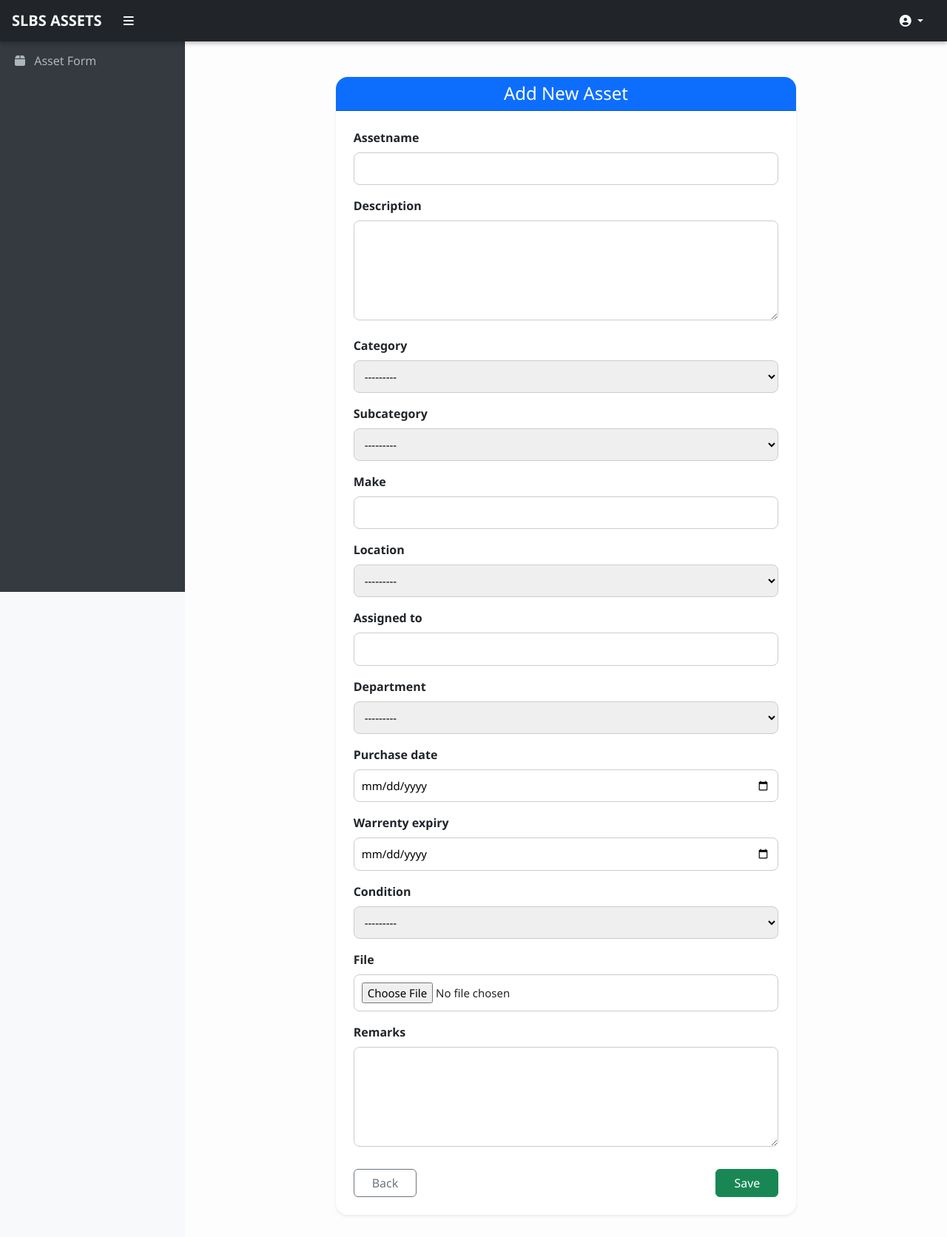
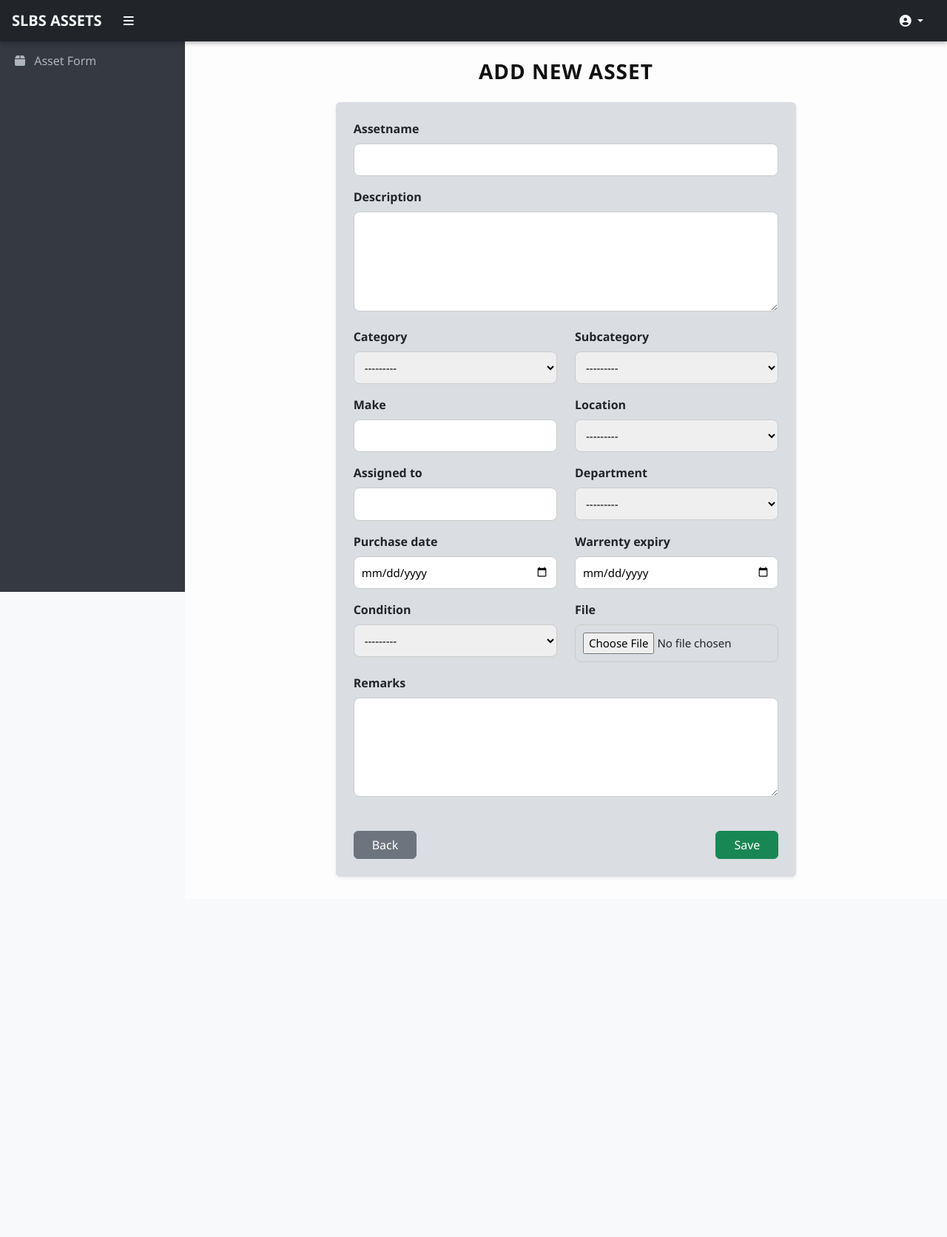
Before and after one commit to Fathimarehna/slbs_asset_management, a Django app: page /assetform/user in a window 1280 px wide. Shown: the whole page at 74% size. After the commit the page ends 1185 px from the top, so only its background shows below. Run offline with Django 5.2, Linux system fonts and the light colour scheme; a user stored in the database is signed in; tables that the repository leaves empty hold one stand-in row (values such as "Sample post"); some libraries are stand-ins or nearby versions.

Commit message:
new change

```diff
--- a/myapp/templates/assetformuser.html
+++ b/myapp/templates/assetformuser.html
@@ -2,35 +2,79 @@
 {% load static %}
 
 {% block content %}
+ <h3 style="
+    text-align: center;
+    font-weight: 700;
+    letter-spacing: 1px;
 
-<div class="container mt-4">
+    color: #101010;
+    text-transform: uppercase;">
+    Add New Asset
+</h3>
+
+
+<div class="container mt-4" >
     <div class="row justify-content-center">
-        <div class="col-lg-8 col-md-10 col-sm-12">
+        <div class="col-12 col-md-10 col-lg-8">
 
-            <div class="card border-0 shadow-sm rounded-4">
-                <div class="card-header bg-primary text-white text-center rounded-top-4">
-                    <h4 class="mb-0">Add New Asset</h4>
-                </div>
+            <div class="card border-0 shadow-sm rounded-2" style="background-color:#dadde1;">
+
+
 
                 <div class="card-body p-4">
-                    <form method="POST" novalidate>
+                    <form method="POST" novalidate enctype="multipart/form-data">
                         {% csrf_token %}
 
+                        <div class="row">
+
                             {% for field in form %}
-                            <div class="mb-3">
+
+                                {% if field.name == "assetname" %}
+                                    <!-- Asset Name FULL width -->
+                                    <div class="col-12 mb-3">
                                         <label class="form-label fw-semibold">{{ field.label }}</label>
-                                <div class="w-100">
                                         {{ field }}
-                                </div>
-
                                         {% if field.errors %}
                                             <div class="text-danger small mt-1">{{ field.errors|striptags }}</div>
                                         {% endif %}
                                     </div>
+
+                                {% elif field.name == "description" %}
+                                    <!-- Description FULL width -->
+                                    <div class="col-12 mb-3">
+                                        <label class="form-label fw-semibold">{{ field.label }}</label>
+                                        {{ field }}
+                                        {% if field.errors %}
+                                            <div class="text-danger small mt-1">{{ field.errors|striptags }}</div>
+                                        {% endif %}
+                                    </div>
+                                {% elif field.name == "remarks" %}
+                                    <!-- Description FULL width -->
+                                    <div class="col-12 mb-3">
+                                        <label class="form-label fw-semibold">{{ field.label }}</label>
+                                        {{ field }}
+                                        {% if field.errors %}
+                                            <div class="text-danger small mt-1">{{ field.errors|striptags }}</div>
+                                        {% endif %}
+                                    </div>
+
+                                {% else %}
+                                    <!-- Other fields HALF width -->
+                                    <div class="col-12 col-md-6 mb-3">
+                                        <label class="form-label fw-semibold">{{ field.label }}</label>
+                                        {{ field }}
+                                        {% if field.errors %}
+                                            <div class="text-danger small mt-1">{{ field.errors|striptags }}</div>
+                                        {% endif %}
+                                    </div>
+
+                                {% endif %}
+
                             {% endfor %}
+                        </div>
 
                         <div class="d-flex justify-content-between mt-4">
-                            <a href="{% url 'user_dashboard' %}" class="btn btn-outline-secondary px-4">Back</a>
+                            <a href="{% url 'user_dashboard' %}" class="btn btn-secondary px-4">Back</a>
                             <button type="submit" class="btn btn-success px-4">Save</button>
                         </div>
                     </form>
@@ -41,10 +85,10 @@
     </div>
 </div>
 
+
 <style>
-    body {
-        background-color: #f8f9fa;
-    }
+    body { background-color: #f8f9fa; }
+
     input, textarea, select {
         width: 100% !important;
         border-radius: 8px;
@@ -54,20 +98,16 @@
     }
     input:focus, textarea:focus, select:focus {
         border-color: #0d6efd;
-        box-shadow: 0 0 4px rgba(13, 110, 253, 0.3);
+        box-shadow: 0 0 4px rgba(13,110,253,0.3);
         outline: none;
-    }
-    label {
-        font-weight: 600;
     }
 </style>
 
+
 <script src="https://code.jquery.com/jquery-3.6.0.min.js"></script>
-
 <script>
   $("#id_category").change(function () {
     var categoryId = $(this).val();
-
     $("#id_subcategory").html('<option value="">-----------</option>');
 
     if (categoryId) {
--- a/myapp/templates/assetid.html
+++ b/myapp/templates/assetid.html
@@ -16,12 +16,12 @@
 <br><br>
 <div class="custom-card">
 <div class="container mt-3">
-    <div class="table-responsive shadow-sm rounded-3">
+    <div class="table-responsive shadow-sm rounded-1">
 
         <table class="table  table-striped table-bordered align-middle mb-0">
             <thead class="table-dark text-center">
                 <tr>
-                    <th>ID</th>
+                    <th>Serial No.</th>
                     <th>Title</th>
                     <th>Status</th>
                     <th>Created</th>
--- a/myapp/templates/assetlist.html
+++ b/myapp/templates/assetlist.html
@@ -18,7 +18,7 @@
     <table class="table table-secondary table-striped table-bordered">
         <thead class="table-dark">
             <tr>
-                <th>ID</th>
+                <th>Serial No.</th>
                 <th>Asset Name</th>
                 <th>Details</th>
                 <th>Actions</th>
--- a/myapp/templates/base.html
+++ b/myapp/templates/base.html
@@ -102,7 +102,7 @@
                 <i class="fas fa-user-circle"></i>
             </a>
             <ul class="dropdown-menu dropdown-menu-end">
-                <li><a class="dropdown-item text-danger" href="{% url 'logout' %}">Logout</a></li>
+                <li><a class="dropdown-item text-danger" href="{% url 'logout' %}"><i class="fa-solid fa-right-from-bracket"></i> Logout</a></li>
             </ul>
         </li>
     </ul>
--- a/myapp/templates/departmentslist.html
+++ b/myapp/templates/departmentslist.html
@@ -13,11 +13,11 @@
 <div class="container mt-4">
 
     <!-- Responsive table wrapper -->
-    <div class="table-responsive rounded-3 shadow-sm">
+    <div class="table-responsive  shadow-sm">
         <table class="table table-bordered table-striped table-hover align-middle">
             <thead class="table-dark">
                 <tr>
-                    <th>ID</th>
+                    <th>Serial No.</th>
                     <th>Title</th>
                     <th>Status</th>
                     <th>Created</th>
--- a/myapp/templates/locations_list.html
+++ b/myapp/templates/locations_list.html
@@ -13,12 +13,12 @@
 <div class="container mt-4">
 
     <!-- Responsive table container -->
-    <div class="table-responsive rounded-3 shadow-sm">
+    <div class="table-responsive  shadow-sm">
         <table class="table table-bordered table-striped table-hover align-middle">
 
             <thead class="table-dark">
                 <tr>
-                    <th>ID</th>
+                    <th>Serial No.</th>
                     <th>Location</th>
                     <th>Status</th>
                     <th>Created Date</th>
--- a/myapp/templates/subcategory.html
+++ b/myapp/templates/subcategory.html
@@ -20,7 +20,7 @@
 
             <thead class="table-dark text-center">
                 <tr>
-                    <th>ID</th>
+                    <th>Serial No.</th>
                     <th>Title</th>
                     <th>Category</th>
                     <th>Status</th>
--- a/myapp/templates/users.html
+++ b/myapp/templates/users.html
@@ -27,7 +27,8 @@
         <table class="table table-bordered">
             <thead class="table-light">
                 <tr>
-                    <th>User ID</th>
+                    <th>Serial No.</th>
+
                     <th>Username</th>
                     <th>Email</th>
                     <th>Created Date</th>
@@ -40,6 +41,8 @@
                 {% for user in users %}
                 <tr>
                     <td>{{ forloop.counter }}</td>
+
+
                     <td>{{ user.username }}</td>
                     <td>{{ user.email }}</td>
                     <td>{{ user.date_joined|date:"Y-m-d H:i" }}</td>
```
Also changed, not shown: myapp/models.py (+0 -7 lines), myapp/views.py (+0 -15 lines), myproject/settings.py (line endings or trailing spaces). Lines whose indentation alone changed are shown as unchanged.
